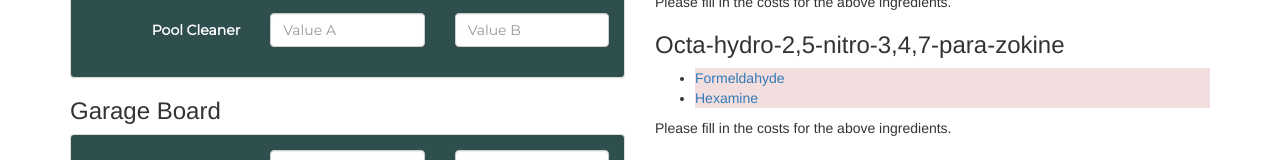
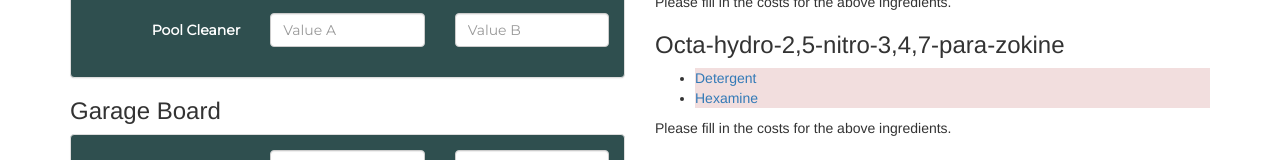
Before and after one commit to wellslogan/wellslogan.github.io, an Angular app in the folder aotrt/: page / in a window 1280 px wide. Shown: the part 1957-2117 px from the top of the page. Built offline with nearby package versions, Linux system fonts and the light colour scheme.

Commit message:
fixed octa recipe

```diff
--- a/aotrt/src/app/app.initdata.ts
+++ b/aotrt/src/app/app.initdata.ts
@@ -68,7 +68,7 @@ let recipesList = [
       ["Dinitro", "Methylbenzene", "Baking Soda", "Vinegar", "Detergent"],
       ["3-methyl-2,4-di-nitrobenzene", "Dinitro", "Racing Fuel"],
       ["3,4-di-nitroxy-methyl-propane", "Aldehyde Sludge", "Nail Polish Remover"],
-      ["Octa-hydro-2,5-nitro-3,4,7-para-zokine", "Formeldahyde", "Hexamine"],
+      ["Octa-hydro-2,5-nitro-3,4,7-para-zokine", "Detergent", "Hexamine"],
       ["1,3,5-tera-nitra-phenol", "Detergent", "Phenosulfonic Acid"]
     ];
 
```
Also changed, not shown: 5 other files (tests, documents, lock files or other folders).
